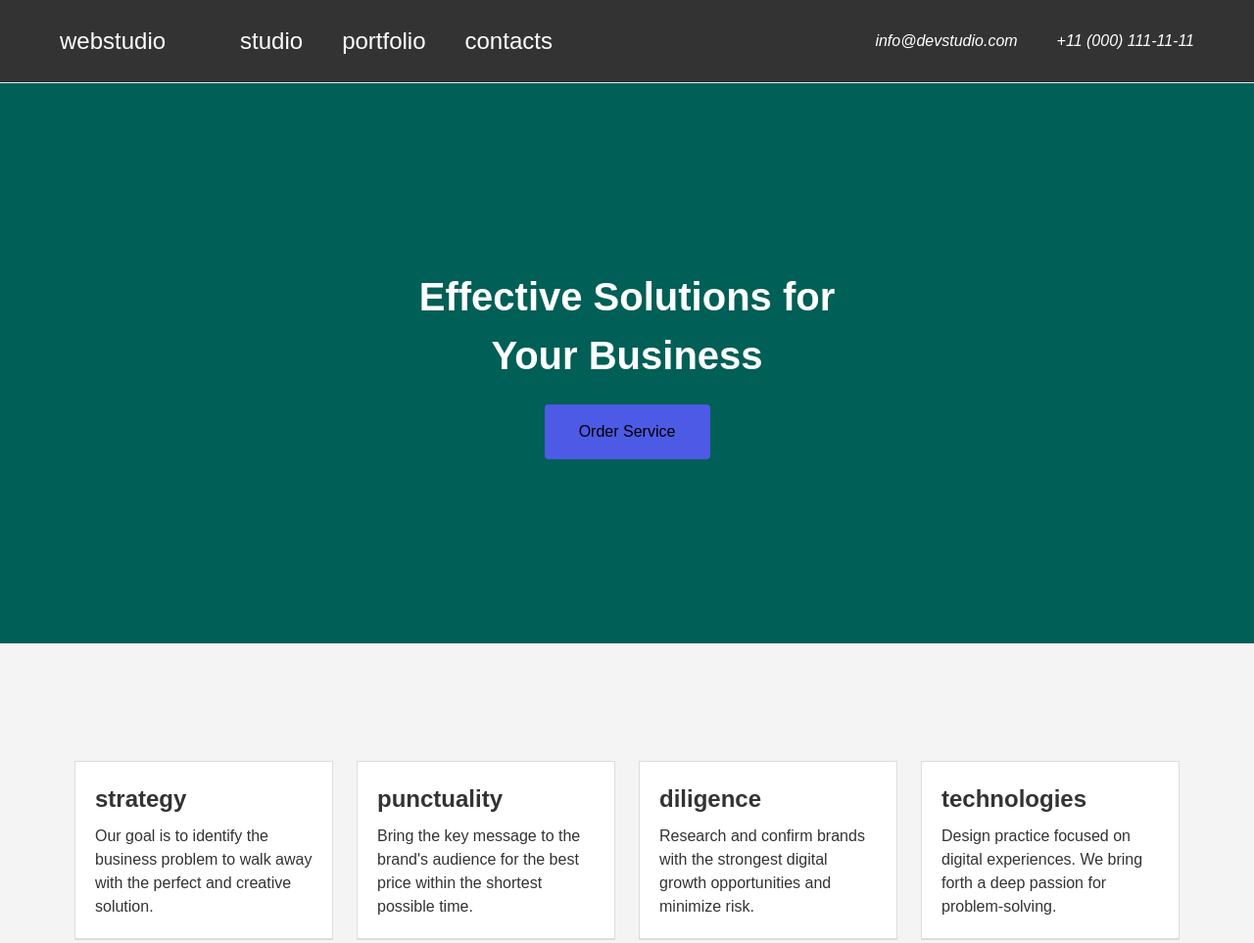
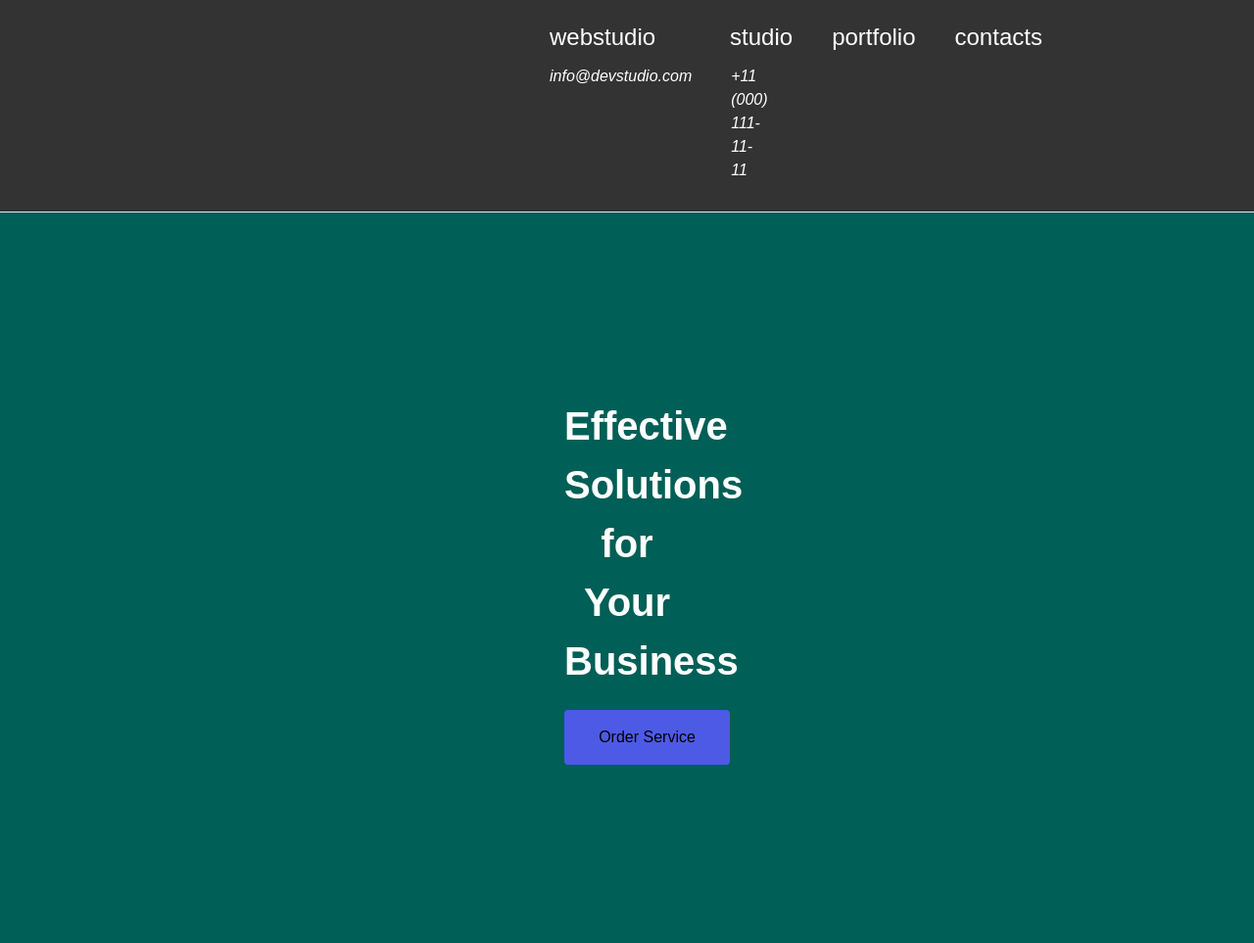
Before and after one commit to AIex43/goit-markup-hw-03, a plain HTML site: page index.html in a window 1280 px wide. Shown: the top 963 px of the page at 98% size. Drawn offline with nearby package versions, Linux system fonts and the light colour scheme.

Commit message:
Update style.css

```diff
--- a/style.css
+++ b/style.css
@@ -23,7 +23,7 @@ body {
 
 /* Контейнер */
 .container {
-  width: 1158px;
+  width: 158px;
   margin: 0 auto;
   padding: 0 15px;
   box-sizing: border-box;
```
